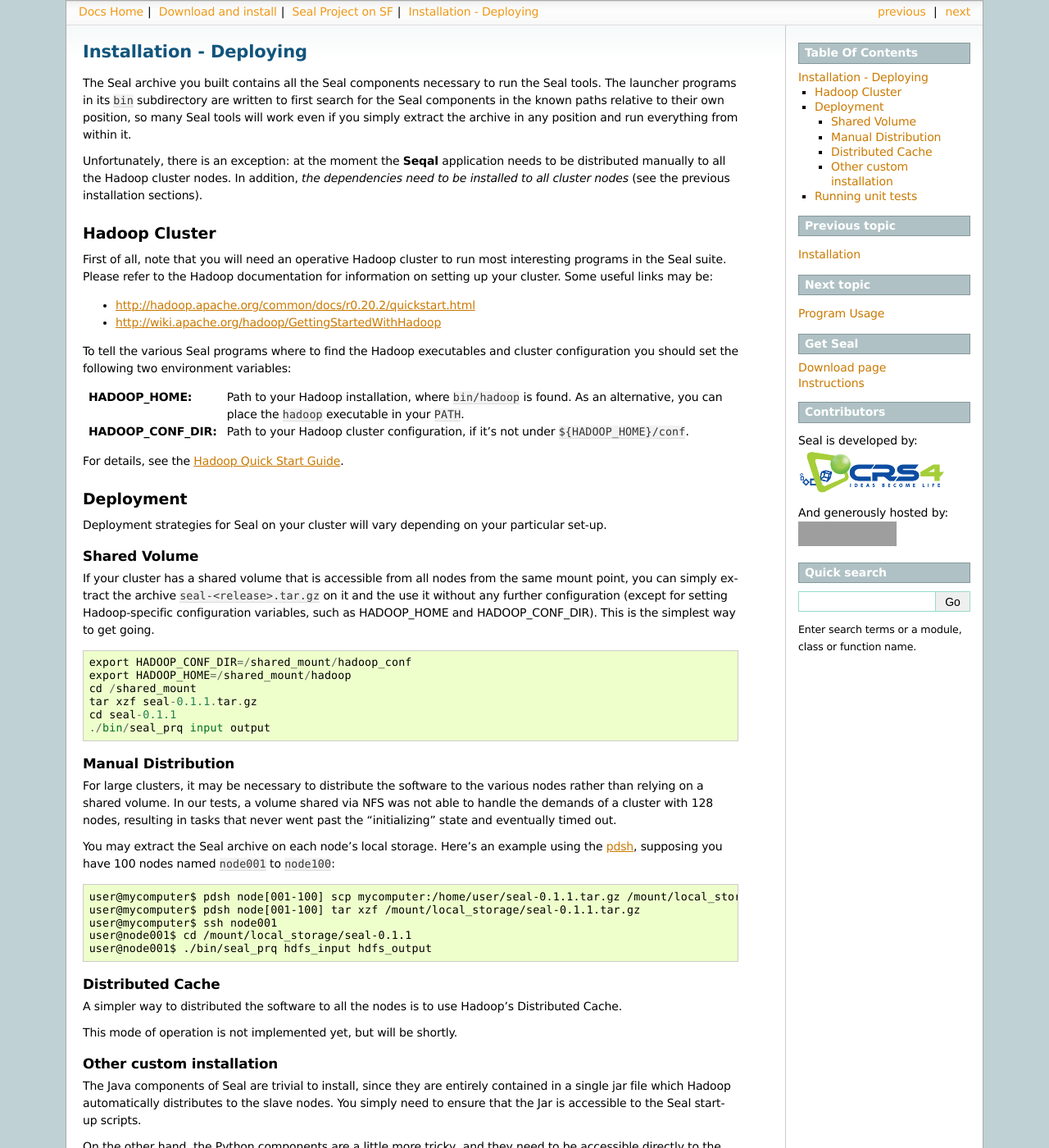
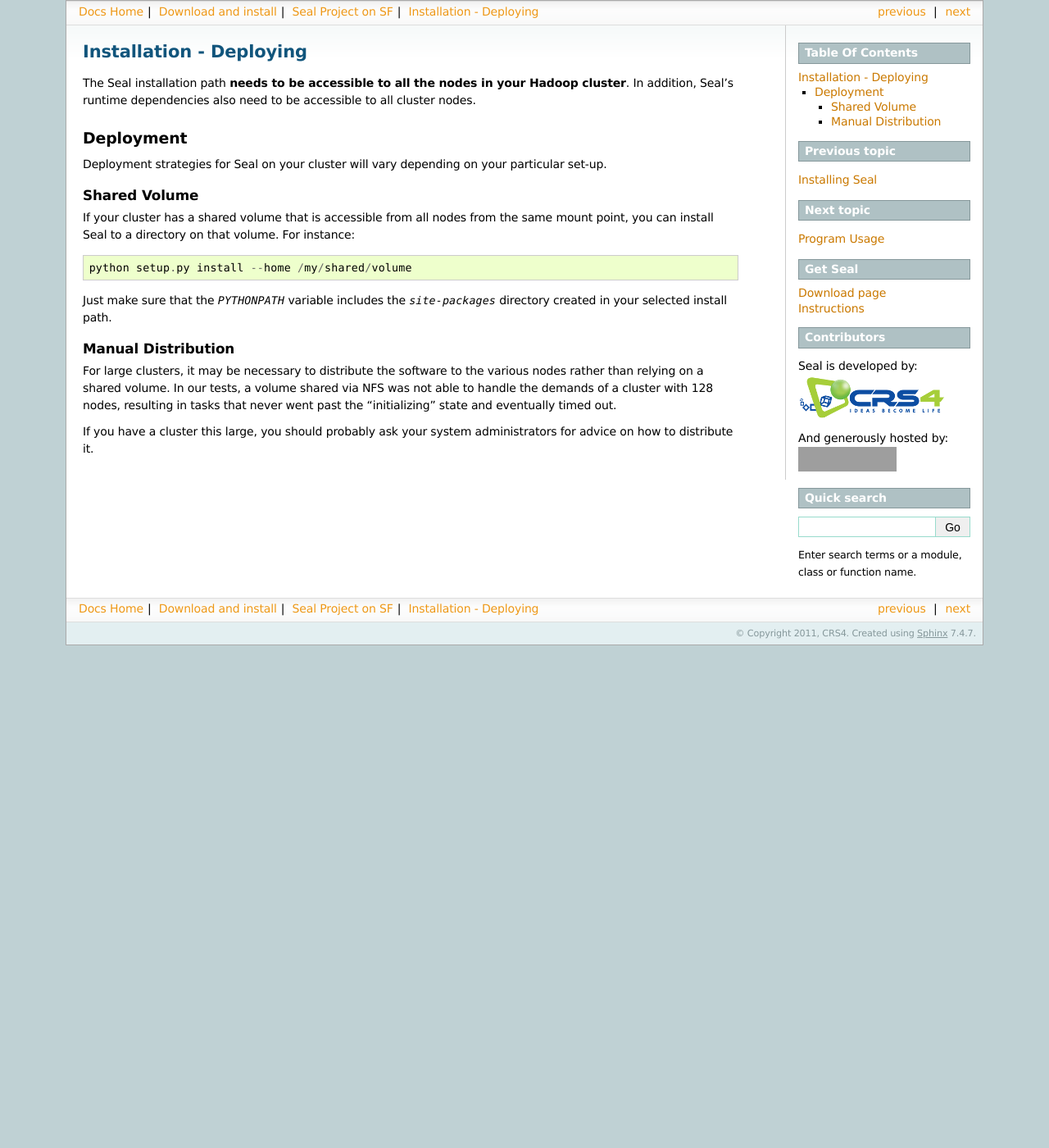
Before and after one commit to crs4/seal, a Sphinx documentation site: the page built from docs/installation_deploying.rst, in a window 1280 px wide and 1400 px high. Shown: the whole window at 82% size. Built offline with Sphinx 7.4.7, drawn with Linux system fonts in a browser that asks for light colours; pages that are not in the unit, such as notebooks, are missing from menus; some of the changed text lies outside the part shown; grey boxes are pictures that could not be loaded.

Commit message:
More updates to documentation

```diff
--- a/docs/index.rst
+++ b/docs/index.rst
@@ -91,10 +91,8 @@ Contents
 
    news
    installation
-   installation_ubuntu
-   installation_gentoo
-   installation_sl
-   installation_generic
+   installation_dependencies
+   installing_seal
    installation_deploying
    program_usage
    program_index
--- a/docs/installation_deploying.rst
+++ b/docs/installation_deploying.rst
@@ -3,47 +3,9 @@
 Installation - Deploying
 ========================
 
-The Seal archive you built contains all the Seal components necessary to run the
-Seal tools.  The launcher programs in its ``bin`` subdirectory are written to
-first search for the Seal components in the known paths relative to their own
-position, so many Seal tools will work even if you simply extract the archive
-in any position and run everything from within it.
-
-Unfortunately, there is an exception:  at the moment the **Seqal** application
-needs to be distributed manually to all the Hadoop cluster nodes. In addition,
-*the dependencies need to be installed to all cluster nodes* (see the previous
-installation sections).
-
-
-Hadoop Cluster
-++++++++++++++++++
-
-First of all, note that you will need an operative Hadoop cluster to run most
-interesting programs in the Seal suite.  Please refer to the Hadoop
-documentation for information on setting up your cluster.  Some useful links may
-be:
-
-* http://hadoop.apache.org/common/docs/r0.20.2/quickstart.html
-* http://wiki.apache.org/hadoop/GettingStartedWithHadoop
-
-
-To tell the various Seal programs where to find the Hadoop executables and
-cluster configuration you should set the following two environment variables:
-
-:HADOOP_HOME:
-
-  Path to your Hadoop installation, where ``bin/hadoop`` is found.  As an alternative, you can place the
-  ``hadoop`` executable in your ``PATH``.
-
-:HADOOP_CONF_DIR:
-
-   Path to your Hadoop cluster configuration, if it's not under
-   ``${HADOOP_HOME}/conf``.
-
-For details, see the `Hadoop Quick Start Guide
-<http://hadoop.apache.org/common/docs/r0.20.2/quickstart.html>`_.
-
-
+The Seal installation path **needs to be accessible to all the nodes in your
+Hadoop cluster**.  In addition, Seal's runtime dependencies also need to be
+accessible to all cluster nodes.
 
 
 Deployment
@@ -56,20 +18,13 @@ Shared Volume
 ---------------
 
 If your cluster has a shared volume that is accessible from all nodes from the
-same mount point, you can simply extract the archive ``seal-<release>.tar.gz`` on it and
-the use it without any further configuration (except for setting Hadoop-specific
-configuration variables, such as HADOOP_HOME and HADOOP_CONF_DIR).  This is the
-simplest way to get going.
+same mount point, you can install Seal to a directory on that volume.  For
+instance::
 
-::
+  python setup.py install --home /my/shared/volume
 
-  export HADOOP_CONF_DIR=/shared_mount/hadoop_conf
-  export HADOOP_HOME=/shared_mount/hadoop
-  cd /shared_mount
-  tar xzf seal-0.1.1.tar.gz
-  cd seal-0.1.1
-  ./bin/seal_prq input output
-
+Just make sure that the `PYTHONPATH` variable includes the `site-packages`
+directory created in your selected install path.
 
 Manual Distribution
 ---------------------
@@ -80,68 +35,8 @@ shared via NFS was not able to handle the demands of a cluster with 128 nodes,
 resulting in tasks that never went past the "initializing" state and eventually
 timed out.
 
-You may extract the Seal archive on each node's local storage.  Here's an
-example using the pdsh_, supposing you have 100 nodes named ``node001`` to
-``node100``::
-
-  user@mycomputer$ pdsh node[001-100] scp mycomputer:/home/user/seal-0.1.1.tar.gz /mount/local_storage/
-  user@mycomputer$ pdsh node[001-100] tar xzf /mount/local_storage/seal-0.1.1.tar.gz
-  user@mycomputer$ ssh node001
-  user@node001$ cd /mount/local_storage/seal-0.1.1
-  user@node001$ ./bin/seal_prq hdfs_input hdfs_output
-
-
-Distributed Cache
-------------------
-
-A simpler way to distributed the software to all the nodes is to use Hadoop's
-Distributed Cache.
-
-This mode of operation is not implemented yet, but will be shortly.
-
-
-Other custom installation
---------------------------
-
-The Java components of Seal are trivial to install, since they are
-entirely contained in a single jar file which Hadoop automatically distributes
-to the slave nodes. You simply need to ensure that the Jar is accessible to the
-Seal start-up scripts.
-
-On the other hand, the Python components are a little more tricky, and they
-need to be accessible directly to the map and reduces tasks that run on the
-slave nodes.  If you would like to handle a custom installation scenario, note
-that Seal uses the standard Python distutils_.  Please run
-
-  ``python setup.py --help``
-
-to see the various options.
-
-Typical scenarios might include installing to a shared user's home directory::
-
-  python setup.py install --user
-
-Or, to install to an arbitrary location::
-
-  python setup.py install --home <desired path>
-
-Finally, a system-wide installation::
-
-  python setup.py build
-  sudo python setup.py install --skip-build
-
-
-Running unit tests
-+++++++++++++++++++++
-
-From the Seal source directory, after having built Seal, you can run the unit
-tests with the following commands::
-
-  ant run-tests
-  PYTHONPATH=$(pwd)/build python tests/run_py_unit_tests.py
-
-The syntax ``$(pwd)`` gets the current working directory in Bash.  If you're
-using another shell substitute this syntax appropriately.
+If you have a cluster this large, you should probably ask your system
+administrators for advice on how to distribute it.
 
 
 .. _Pydoop: https://sourceforge.net/projects/pydoop/
```
Also changed, not shown: docs/installation.rst (+23 -7 lines), docs/installation_dependencies.rst (added, +178 -0 lines), docs/installing_seal.rst (added, +87 -0 lines).
